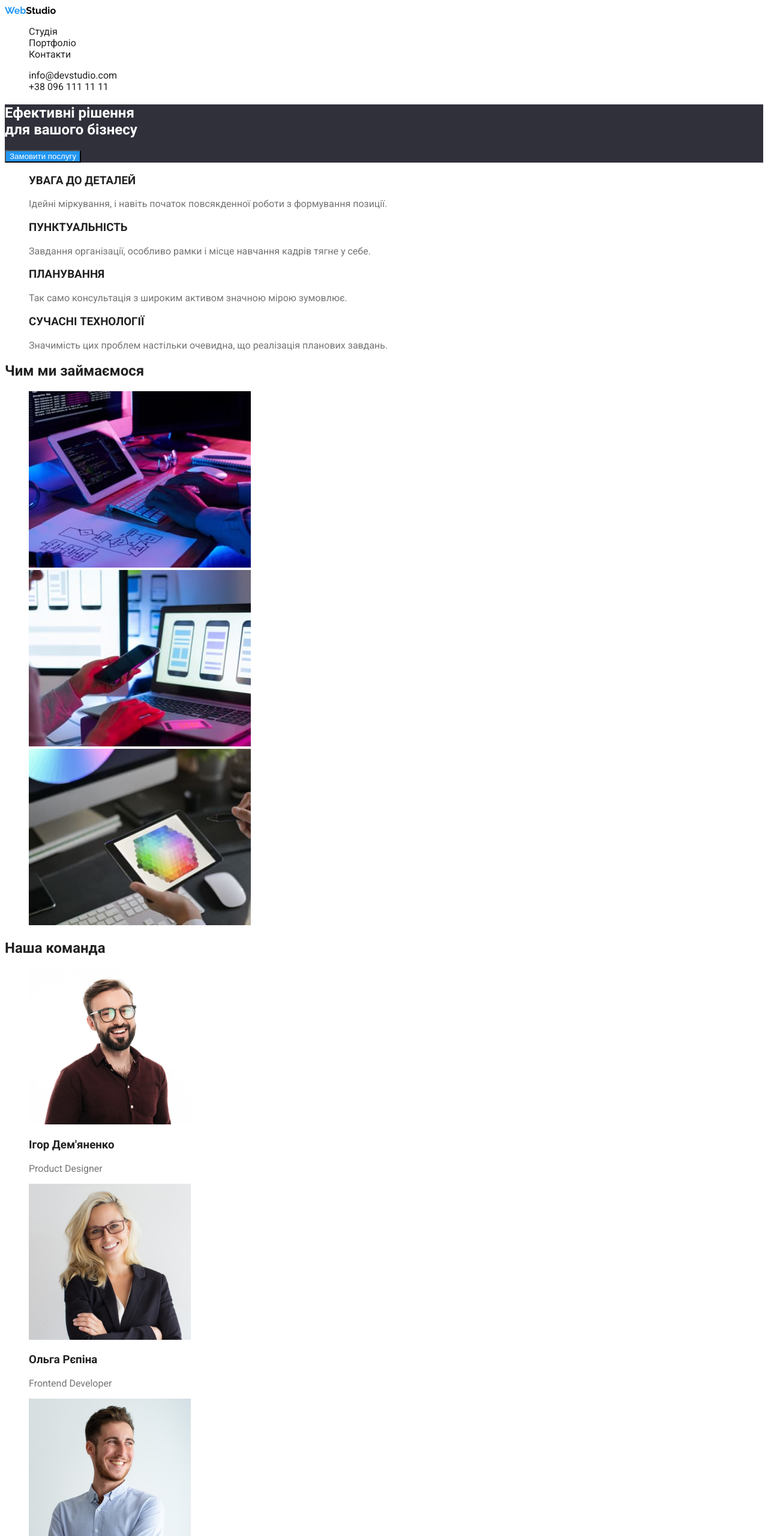
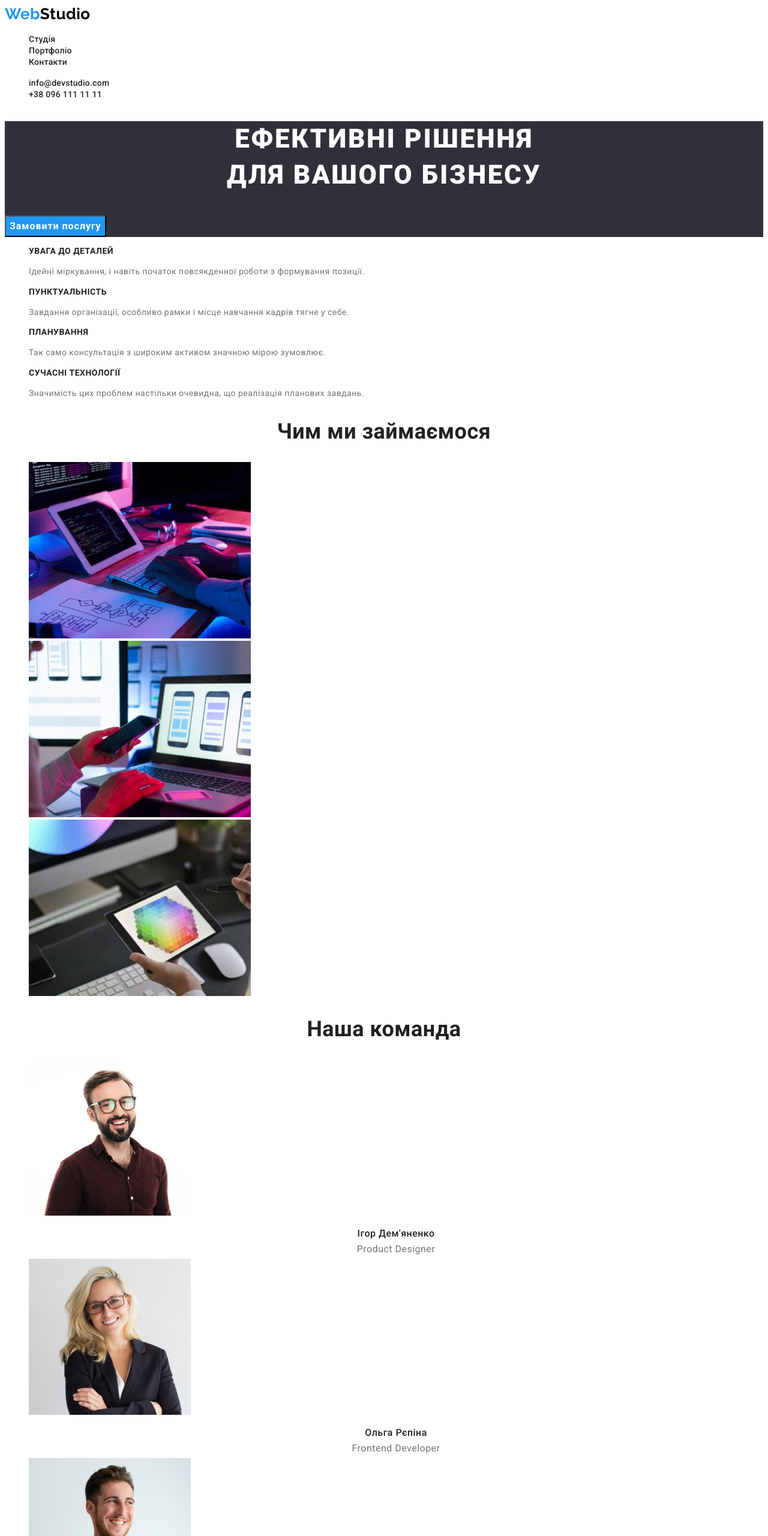
Before and after one commit to petromalskyi/goit-markup-hw-02, a plain HTML site: page index.html in a window 1280 px wide. Shown: the top 2560 px of the page at 60% size. Drawn offline with Linux system fonts and the light colour scheme.

Commit message:
finished font

```diff
--- a/css/styles.css
+++ b/css/styles.css
@@ -1,23 +1,17 @@
 :root {
   --primary-text-color: #757575;
   --titele-text-color: #212121;
-    --accent-color: #2196F3;
+  --accent-color: #2196f3;
   --logo-first-color: #000000;
-    --bg-color: #2F303A;
-    --white-text: #FFFFFF;
+  --bg-color: #2f303a;
+  --white-text: #ffffff;
   --footer-link: rgba(255, 255, 255, 0.6);
 }
-/*
-    --black: #212121;
-    --white: #ffffff;
-    --blue: #2196f3;
-    --bluebtn: #188ce8;
-    --grey: #757575;
-    --blackbg: #2f303a;
-    --whitegrey: #f5f4fa;
-*/
+
 body {
+  color: var(--primary-text-color);
   font-family: 'Roboto', sans-serif;
+  letter-spacing: 0.03em;
 }
 
 .list {
@@ -33,7 +27,10 @@ body {
 /* ------- HEADER -------- */
 .logo-header {
   color: var(--logo-first-color);
-    font-family: raleway;
+  font-family: 'Raleway';
+  font-weight: 700;
+  font-size: 26px;
+  line-height: 1.19;
 }
 
 .logo-header:hover,
@@ -41,17 +38,28 @@ body {
   color: var(--accent-color);
 }
 
-
 .logo-color {
   color: var(--accent-color);
+  font-family: 'Raleway';
+  font-weight: 700;
+  font-size: 26px;
+  line-height: 1.19;
 }
 
 .site-nav .link {
   color: var(--titele-text-color);
+  font-weight: 500;
+  font-size: 14px;
+  line-height: 1.14;
+  letter-spacing: 0.02em;
 }
 
 .contact-nav .link {
   color: var(--titele-text-color);
+  font-weight: 500;
+  font-size: 14px;
+  line-height: 1.14;
+  letter-spacing: 0.02em;
 }
 
 .site-nav .link:hover,
@@ -63,10 +71,10 @@ body {
 
 .section-title {
   color: var(--titele-text-color);
-}
-
-.section-text {
-    color: var(--primary-text-color);
+  font-weight: 700;
+  font-size: 36px;
+  line-height: 1.17;
+  text-align: center;
 }
 
 /* ----- HERO ------- */
@@ -75,10 +83,25 @@ body {
   background-color: var(--bg-color);
 }
 
+.hero-title {
+  font-weight: 900;
+  font-size: 44px;
+  line-height: 1.36;
+  text-align: center;
+  letter-spacing: 0.06em;
+  text-transform: uppercase;
+}
+
 .hero-button {
   color: var(--white-text);
   background-color: var(--accent-color);
   cursor: pointer;
+  font-family: inherit;
+  font-weight: 700;
+  font-size: 16px;
+  line-height: 1.88;
+  text-align: center;
+  letter-spacing: 0.06em;
 }
 
 .visually-hidden {
@@ -94,6 +117,36 @@ body {
   margin: -1px;
 }
 
+/* ----- QUALITY ----- */
+
+.quality-title {
+  color: var(--titele-text-color);
+  font-weight: 700;
+  font-size: 14px;
+  line-height: 1.14;
+}
+
+.quality-text {
+  font-size: 14px;
+  line-height: 1.71;
+}
+
+/* ----- TEAM ----- */
+
+.team-title {
+  color: var(--titele-text-color);
+  font-weight: 500;
+  font-size: 16px;
+  line-height: 1.19;
+  text-align: center;
+}
+
+.team-text {
+  font-size: 16px;
+  line-height: 1.19px;
+  text-align: center;
+}
+
 /* -----FOOTER----- */
 .footer {
   background-color: var(--bg-color);
@@ -101,7 +154,10 @@ body {
 
 .logo-footer {
   color: var(--white-text);
-    font-family: raleway;
+  font-family: 'Raleway';
+  font-weight: 700;
+  font-size: 26px;
+  line-height: 1.19;
 }
 
 .logo-footer:hover,
@@ -135,6 +191,7 @@ body {
 .portfolio-button {
   background-color: #f5f4fa;
   cursor: pointer;
+  font-family: inherit;
 }
 
 .portfolio-button:hover,
@@ -142,3 +199,16 @@ body {
   color: var(--white-text);
   background-color: var(--accent-color);
 }
+
+.portfolio-title {
+  color: var(--titele-text-color);
+  font-weight: 700;
+  font-size: 18px;
+  line-height: 2;
+  letter-spacing: 0.06em;
+}
+
+.portfolio-text {
+  font-size: 16px;
+  line-height: 1.88;
+}
--- a/index.html
+++ b/index.html
@@ -4,26 +4,27 @@
     <meta charset="UTF-8" />
     <meta http-equiv="X-UA-Compatible" content="IE=edge" />
     <meta name="viewport" content="width=device-width, initial-scale=1.0" />
-  <link rel="preconnect" href="https://fonts.googleapis.com">
-  <link rel="preconnect" href="https://fonts.gstatic.com" crossorigin>
-  <link href="https://fonts.googleapis.com/css2?family=Raleway:wght@700&family=Roboto:wght@400;500;700;900&display=swap"
-    rel="stylesheet">
-     <link rel="stylesheet" href="./css/styles.css" />
+    <link rel="preconnect" href="https://fonts.googleapis.com" />
+    <link rel="preconnect" href="https://fonts.gstatic.com" crossorigin />
+    <link
+      href="https://fonts.googleapis.com/css2?family=Raleway:wght@700&family=Roboto:wght@400;500;700;900&display=swap"
+      rel="stylesheet"/>
+    <link rel="stylesheet" href="./css/styles.css" />
     <title>hw-02</title>
   </head>
   <body>
     <!--             HEADER          -->
     <header>
       <nav>
-        <a  href="./index.html" class="logo-header link" lang="en">
+        <a href="./index.html" class="logo-header link" lang="en">
           <span class="logo-color">Web</span>Studio
         </a>
         <ul class="site-nav list">
           <li>
-            <a  href="./index.html" class="link"> Студія </a>
+            <a href="./index.html" class="link"> Студія </a>
           </li>
           <li>
-            <a  href="./portfolio.html" class="link"> Портфоліо </a>
+            <a href="./portfolio.html" class="link"> Портфоліо </a>
           </li>
           <li>
             <a href="" class="link"> Контакти </a>
@@ -32,7 +33,9 @@
       </nav>
       <ul class="contact-nav list">
         <li>
-          <a href="mailto:info@devstudio.com" class="link">info@devstudio.com</a>
+          <a href="mailto:info@devstudio.com" class="link"
+            >info@devstudio.com</a
+          >
         </li>
         <li>
           <a href="tel:+380961111111" class="link">+38 096 111 11 11</a>
@@ -43,7 +46,7 @@
     <main>
       <!--                    HERO             -->
       <section class="hero-section">
-        <h1>
+        <h1 class="hero-title">
           Ефективні рішення <br />
           для вашого бізнесу
         </h1>
@@ -55,28 +58,28 @@
         <h2 class="visually-hidden">Якість нашої роботи</h2>
         <ul class="list">
           <li>
-            <h3 class="section-title">УВАГА ДО ДЕТАЛЕЙ</h3>
-            <p class="section-text">
+            <h3 class="quality-title">УВАГА ДО ДЕТАЛЕЙ</h3>
+            <p class="quality-text">
               Ідейні міркування, і навіть початок повсякденної роботи з
               формування позиції.
             </p>
           </li>
           <li>
-            <h3 class="section-title">ПУНКТУАЛЬНІСТЬ</h3>
-            <p class="section-text">
+            <h3 class="quality-title">ПУНКТУАЛЬНІСТЬ</h3>
+            <p class="quality-text">
               Завдання організації, особливо рамки і місце навчання кадрів тягне
               у себе.
             </p>
           </li>
           <li>
-            <h3 class="section-title">ПЛАНУВАННЯ</h3>
-            <p class="section-text">
+            <h3 class="quality-title">ПЛАНУВАННЯ</h3>
+            <p class="quality-text">
               Так само консультація з широким активом значною мірою зумовлює.
             </p>
           </li>
           <li>
-            <h3 class="section-title">СУЧАСНІ ТЕХНОЛОГІЇ</h3>
-            <p class="section-text">
+            <h3 class="quality-title">СУЧАСНІ ТЕХНОЛОГІЇ</h3>
+            <p class="quality-text">
               Значимість цих проблем настільки очевидна, що реалізація планових
               завдань.
             </p>
@@ -121,13 +124,13 @@
               alt="фото Ігора Дем'яненка"
               width="270"
             />
-            <h3 class="section-title">Ігор Дем'яненко</h3>
-            <p class="section-text" lang="en">Product Designer</p>
+            <h3 class="team-title">Ігор Дем'яненко</h3>
+            <p class="team-text" lang="en">Product Designer</p>
           </li>
           <li>
             <img src="./image/img2.jpg" alt="фото Ольги Рєпіної" width="270" />
-            <h3 class="section-title">Ольга Рєпіна</h3>
-            <p lang="en" class="section-text" >Frontend Developer</p>
+            <h3 class="team-title">Ольга Рєпіна</h3>
+            <p class="team-text" lang="en">Frontend Developer</p>
           </li>
           <li>
             <img
@@ -135,8 +138,8 @@
               alt="фото Миколи Тарасова"
               width="270"
             />
-            <h3 class="section-title">Микола Тарасов</h3>
-            <p class="section-text" lang="en">Marketing</p>
+            <h3 class="team-title">Микола Тарасов</h3>
+            <p class="team-text" lang="en">Marketing</p>
           </li>
           <li>
             <img
@@ -144,8 +147,8 @@
               alt="фото Михайла Єрмакова"
               width="270"
             />
-            <h3 class="section-title">Михайло Єрмаков</h3>
-            <p class="section-text" lang="en">UI Designer</p>
+            <h3 class="team-title">Михайло Єрмаков</h3>
+            <p class="team-text" lang="en">UI Designer</p>
           </li>
         </ul>
       </section>
@@ -153,13 +156,14 @@
 
     <!--             FOOTER          -->
     <footer class="footer">
-    <a href="" class="logo-footer link" lang="en">
-      <span class="logo-color">Web</span>Studio
-    </a>
+      <a href="" class="logo-footer link" lang="en">
+        <span class="logo-color">Web</span>Studio
+      </a>
       <address>
         <ul class="list">
           <li>
-            <a class="footer-address link"
+            <a
+              class="footer-address link"
               href="https://goo.gl/maps/CPtrU1FHBa2aNyZL9"
               target="_blank"
               rel="noopener noreferrer nofollow"
@@ -168,9 +172,15 @@
             </a>
           </li>
           <li>
-            <a class="footer-link link" href="mailto:info@devstudio.com">info@devstudio.com</a>
+            <a class="footer-link link" href="mailto:info@devstudio.com"
+              >info@devstudio.com</a
+            >
           </li>
-          <li><a class="footer-link link" href="tel:+380961111111">+38 096 111 11 11</a></li>
+          <li>
+            <a class="footer-link link" href="tel:+380961111111"
+              >+38 096 111 11 11</a
+            >
+          </li>
         </ul>
       </address>
     </footer>
```
Also changed, not shown: portfolio.html (+42 -28 lines). Lines whose indentation alone changed are shown as unchanged.
